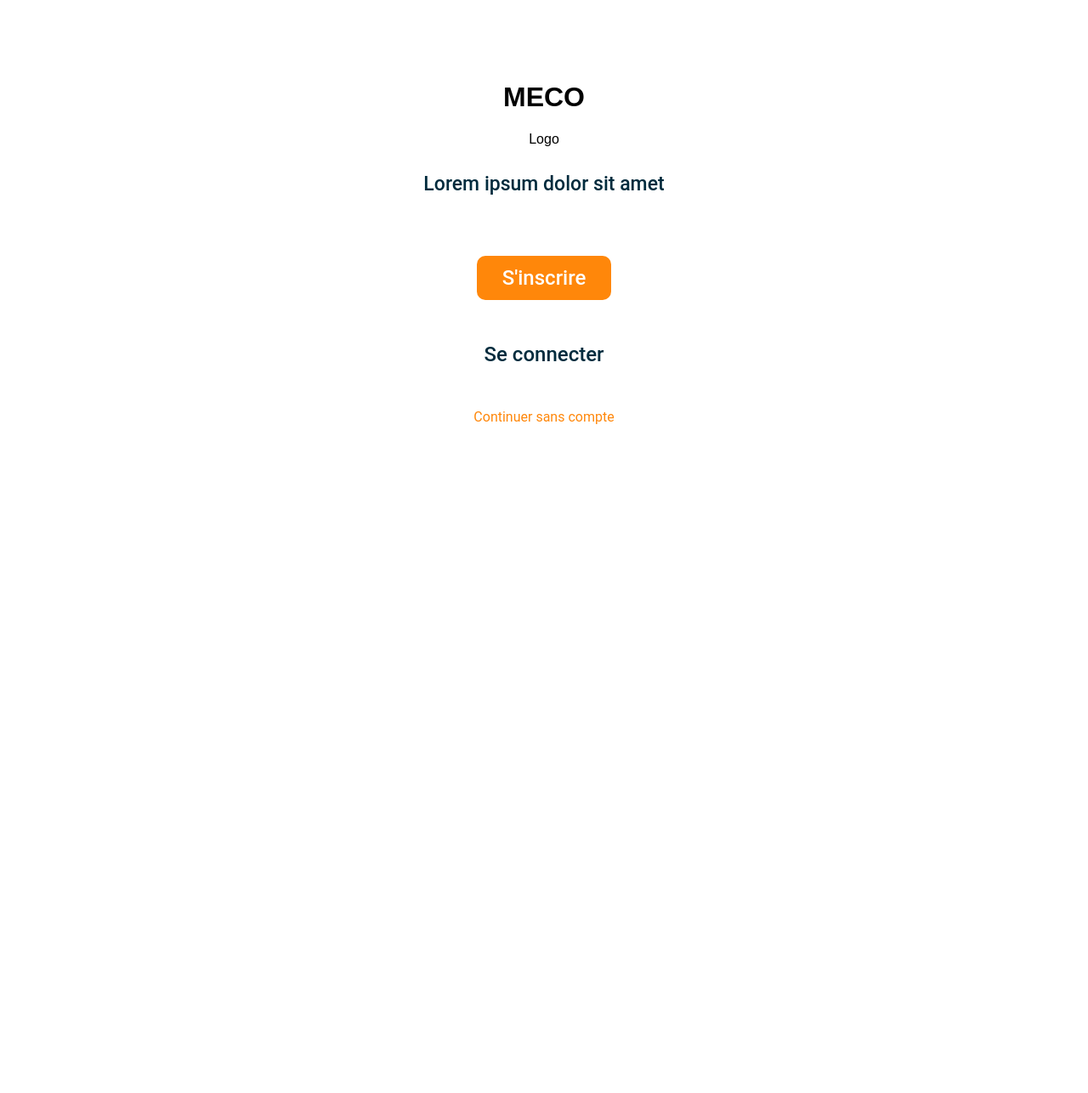
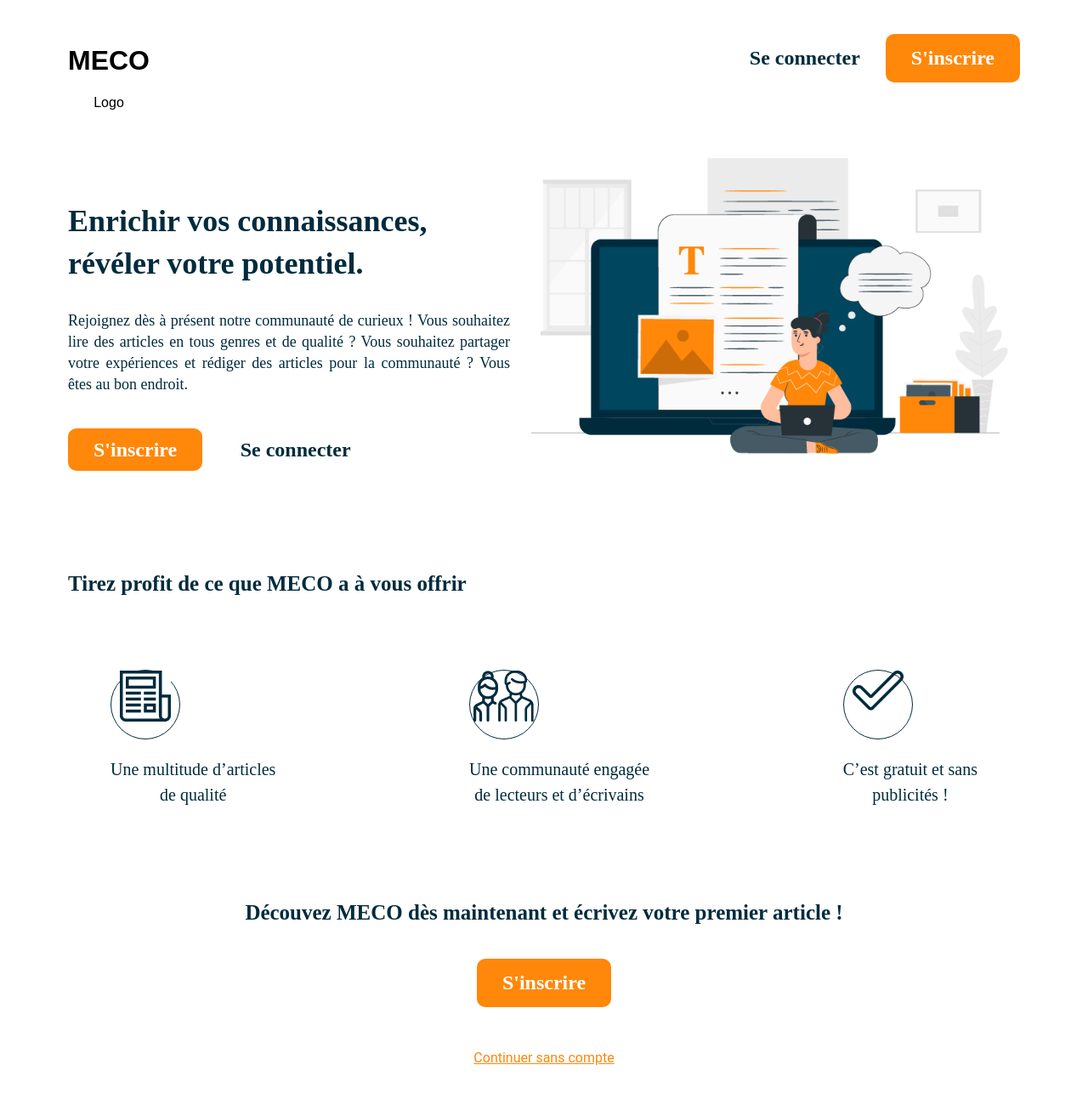
Before and after one commit to joellies/mediacollaboratif, a PHP site: page /index-mobile.html in a window 1280 px wide. Shown: the whole page at 85% size. Before the commit the page ends 499 px from the top, so only its background shows below. Run offline with PHP 8.4, Linux system fonts and the light colour scheme.

Commit message:
feat-page1/html & css destop

```diff
--- a/index-mobile.html
+++ b/index-mobile.html
@@ -9,6 +9,7 @@
   <body>
     <div class="container">
       <div class="container__mainContent">
+        <div class="container__mainContent--header">
           <div class="container__mainContent--logo">
             <h1>MECO</h1>
             Logo
@@ -22,6 +23,79 @@
             </a>
           </div>
         </div>
+        <div class="container__mainContent--destop">
+          <div class="container__mainContent__destop--block1">
+            <div class="container__mainContent__destop__block1--text">
+              <h2>
+                Enrichir vos connaissances,
+                <br />
+                révéler votre potentiel.
+              </h2>
+              <p>
+                Rejoignez dès à présent notre communauté de curieux ! Vous
+                souhaitez lire des articles en tous genres et de qualité ? Vous
+                souhaitez partager votre expériences et rédiger des articles
+                pour la communauté ? Vous êtes au bon endroit.
+              </p>
+              <div class="button">
+                <a class="inscription" href="inscription.html">S'inscrire</a>
+                <a class="connexion" href="#formulaire-connexion">
+                  Se connecter
+                </a>
+              </div>
+            </div>
+            <div class="container__mainContent__destop__block1--image">
+              <img src="images/Landing-image.png" alt="" />
+            </div>
+          </div>
+          <h4 class="tirezProfit">
+            Tirez profit de ce que MECO a à vous offrir
+          </h4>
+          <div class="container__mainContent__destop--block2">
+            <div class="troisColonnes">
+              <div class="cercle">
+                <img src="images/icone article 1.png" />
+              </div>
+              <p>
+                Une multitude d’articles
+                <br />
+                de qualité
+              </p>
+            </div>
+            <div class="troisColonnes">
+              <div class="cercle">
+                <img src="images/Icone communauté.png" />
+              </div>
+              <p>
+                Une communauté engagée
+                <br />
+                de lecteurs et d’écrivains
+              </p>
+            </div>
+            <div class="troisColonnes">
+              <div class="cercle">
+                <img src="images/Icone 3.png" />
+              </div>
+              <p>
+                C’est gratuit et sans
+                <br />
+                publicités !
+              </p>
+            </div>
+          </div>
+          <div class="container__mainContent__destop--block3">
+            <h4>
+              Découvez MECO dès maintenant et écrivez votre premier article !
+            </h4>
+            <div class="bottomButton">
+              <a class="inscription" href="inscription.html">S'inscrire</a>
+              <a class="continuerSansCompte" href="landing.html">
+                Continuer sans compte
+              </a>
+            </div>
+          </div>
+        </div>
+      </div>
     </div>
   </body>
 </html>
--- a/style-mobile.css
+++ b/style-mobile.css
@@ -2,6 +2,9 @@ body {
   font-family: Arial, Helvetica, sans-serif;
   padding: 0;
   margin: 0;
+}
+.container {
+  margin: 2em 5em;
 }
 .container__mainContent--logo {
   text-align: center;
@@ -54,9 +57,144 @@ body {
   font-size: 16px;
   line-height: 19px;
 }
+.container__mainContent--destop {
+  display: none;
+}
 
 @media screen and (min-width: 1024px) {
+  .container__mainContent--header {
+    display: flex;
+    flex-direction: row;
+    justify-content: space-between;
+    align-items: center;
+    padding: 0;
+  }
+  .container__mainContent--logo {
+    padding: 0;
+  }
+  .container__mainContent--logo h4 {
+    display: none;
+  }
+  .continuerSansCompte {
+    display: none;
+  }
   .container__mainContent--text {
     display: flex;
+    flex-direction: row-reverse;
+    justify-content: flex-end;
+    margin: 0;
+  }
+  .connexion {
+    padding-right: 30px;
+  }
+  .container__mainContent--destop {
+    display: inline;
+  }
+  .container__mainContent__destop--block1 {
+    display: flex;
+    flex-direction: row;
+    justify-content: space-between;
+    padding-bottom: 90px;
+  }
+  .container__mainContent__destop__block1--text {
+    width: 50%;
+    text-align: justify;
+    padding-top: 50px;
+  }
+  .container__mainContent__destop__block1--text h2 {
+    font-family: Nunito;
+    font-weight: bold;
+    font-size: 36px;
+    line-height: 140%;
+    color: #002b3d;
+  }
+  .container__mainContent__destop__block1--text p {
+    font-family: Nunito;
+    font-size: 18px;
+    line-height: 25px;
+    color: #002b3d;
+  }
+  .button {
+    padding-top: 30px;
+  }
+  .connexion {
+    font-family: Nunito;
+    font-weight: bold;
+    font-size: 24px;
+    line-height: 33px;
+    color: #002b3d;
+    text-decoration: none;
+    padding-left: 40px;
+  }
+  .inscription {
+    font-family: Nunito;
+    font-weight: bold;
+    font-size: 24px;
+    line-height: 33px;
+    color: #ffffff;
+    text-decoration: none;
+  }
+  .container__mainContent__destop__block1--image img {
+    width: 600px;
+    height: auto;
+  }
+  .tirezProfit {
+    font-family: Nunito;
+    font-weight: bold;
+    font-size: 25px;
+    line-height: 42%;
+    color: #002b3d;
+    padding-bottom: 20px;
+  }
+  .container__mainContent__destop--block2 {
+    display: flex;
+    flex-direction: row;
+    justify-content: space-between;
+    align-items: center;
+    text-align: center;
+    padding-left: 50px;
+    padding-right: 50px;
+  }
+  .troisColonnes {
+    font-family: Nunito;
+    font-size: 20px;
+    line-height: 30px;
+    text-align: center;
+    color: #002b3d;
+    padding-bottom: 50px;
+  }
+  .cercle {
+    border: 1px solid #002b3d;
+    border-radius: 50%;
+    width: 80px;
+    height: 80px;
+    margin-top: 42px;
+  }
+  .cercle img {
+    text-align: center;
+    width: min-content;
+  }
+  .container__mainContent__destop--block3 {
+    text-align: center;
+  }
+  .container__mainContent__destop--block3 h4 {
+    font-family: Nunito;
+    font-weight: bold;
+    font-size: 25px;
+    line-height: 42px;
+    text-align: center;
+    color: #002b3d;
+  }
+  .bottomButton {
+    display: flex;
+    flex-direction: column;
+    align-items: center;
+  }
+  .bottomButton .inscription {
+    width: fit-content;
+    text-align: center;
+  }
+  .bottomButton .continuerSansCompte {
+    display: inline;
   }
 }
```
Also changed, not shown: test/db.php (added, +9 -0 lines), test/index.php (added, +4 -0 lines), test/inscriptions.php (added, +12 -0 lines), images/Icone 3.png (added), images/Icone communauté.png (added), images/icone article 1.png (added). Lines whose indentation alone changed are shown as unchanged.
